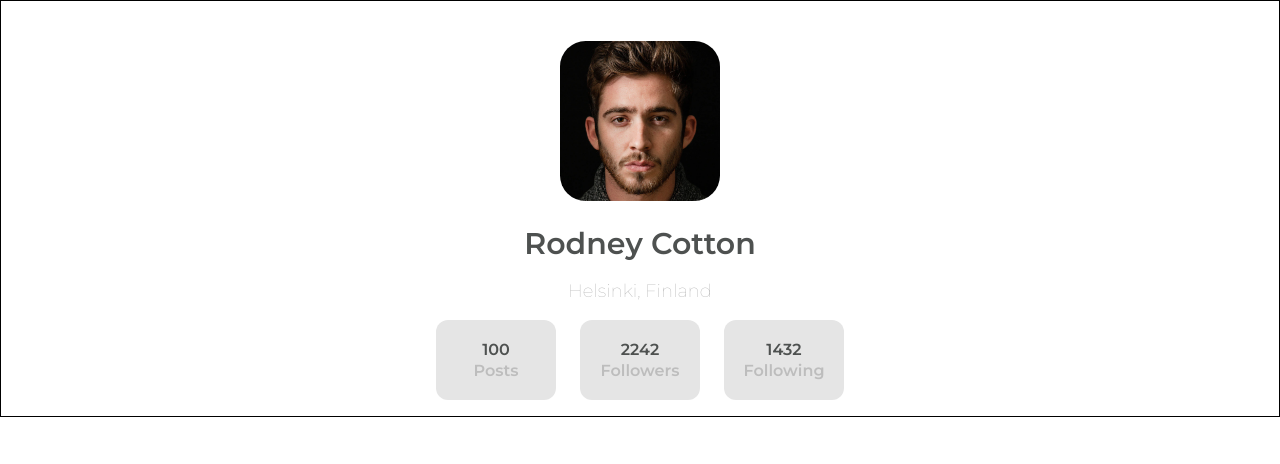
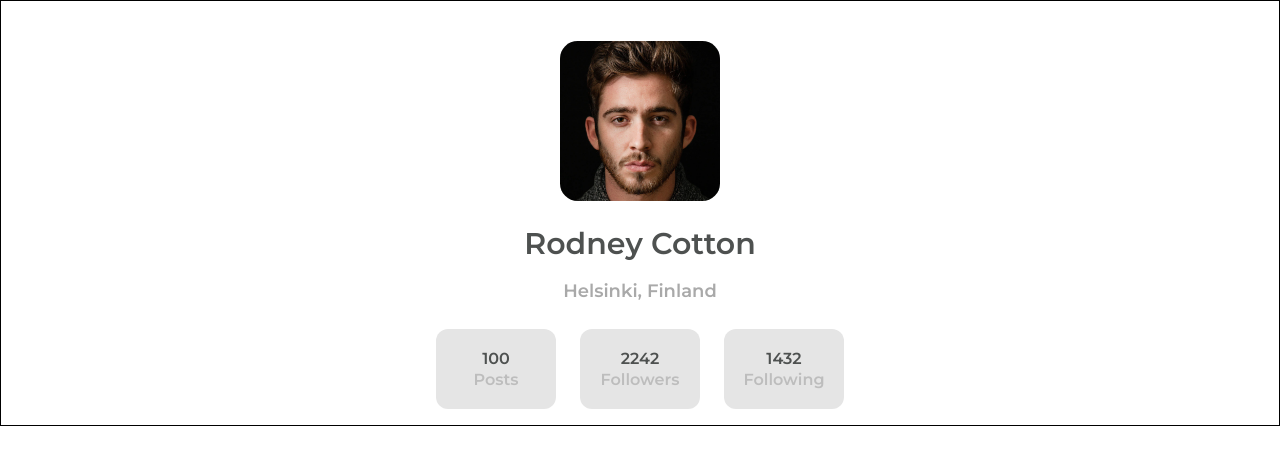
Before and after one commit to maax6/grid-gallery, a React (Vite) app: page / in a window 1280 px wide. Shown: the top 464 px of the page. Built offline with nearby package versions, Linux system fonts and the light colour scheme.

Commit message:
Update _visitCard.scss

```diff
--- a/src/Components/VisitCard/_visitCard.scss
+++ b/src/Components/VisitCard/_visitCard.scss
@@ -28,7 +28,7 @@
       &__img {
         width: 100%;
         height: 100%;
-        border-radius: 16%;
+        border-radius: 11%;
       }
     }
     &__name {
@@ -45,10 +45,10 @@
     }
     &__location {
       font-family: 'Montserrat';
-      font-weight: 60;
+      font-weight: 600;
       font-size: 12px;
       color: #a9a9a9;
-      margin: 1em auto;
+      margin: 1em 0 1.5em 0;
       @media screen and (min-width: 768px) {
         font-size: 15px;
       }
```
